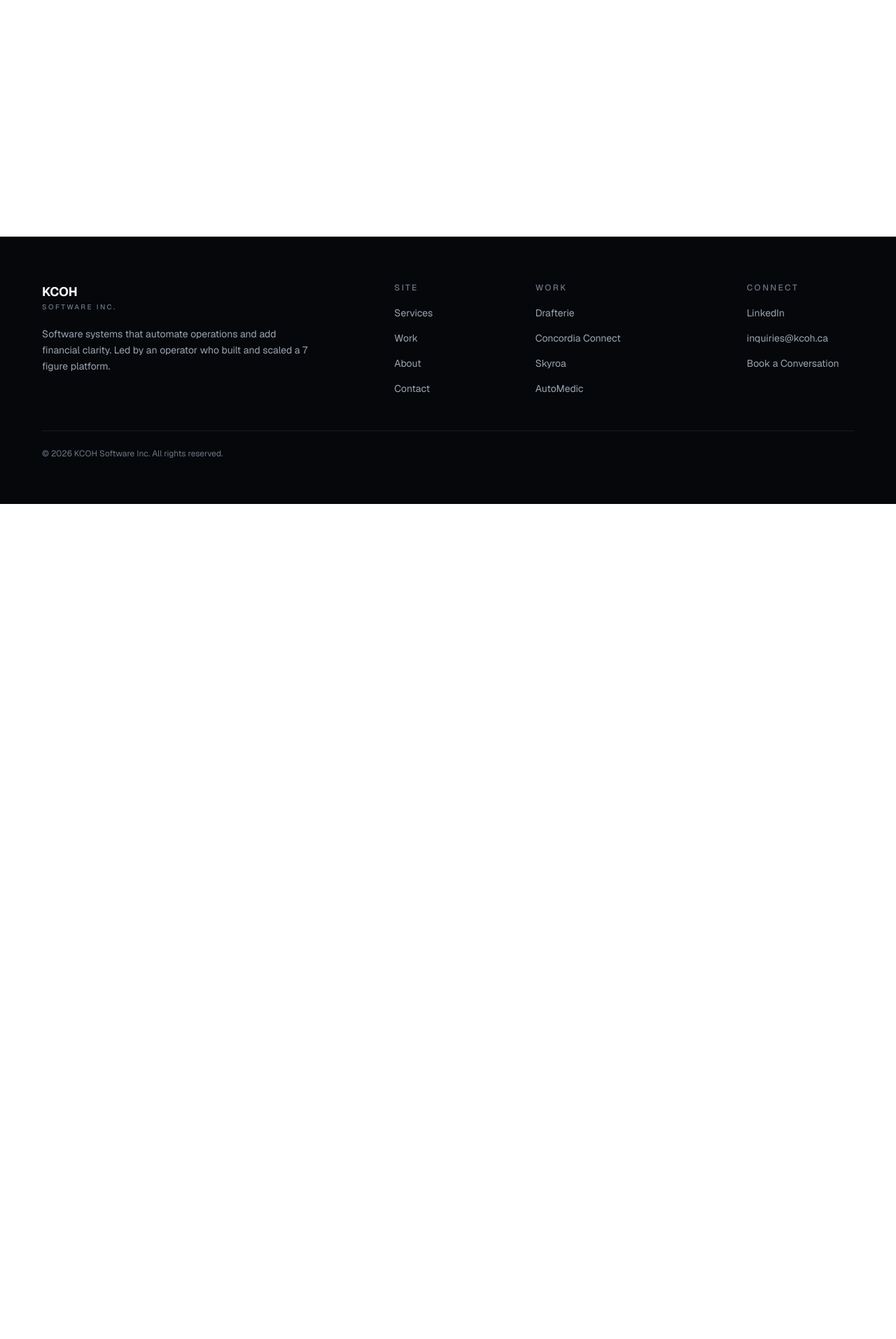
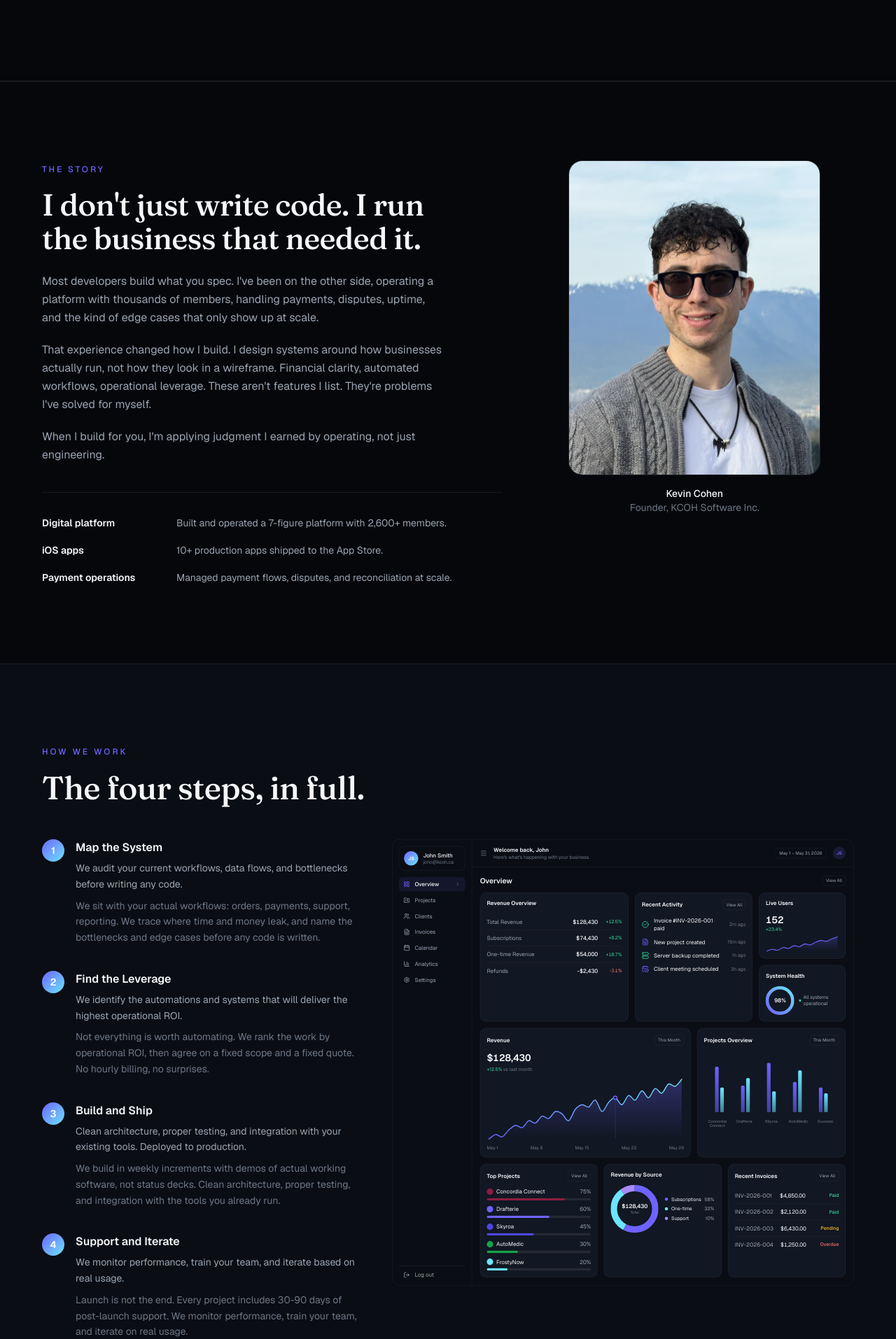
Before and after one commit to kevincohen18/kcoh, a Next.js app in the folder web/: page /about in a window 1280 px wide. Before the commit this address had no page. Shown: the part 527-2440 px from the top of the page at 70% size. Before the commit the page ends 1247 px from the top, so only its background shows below. Built offline with nearby package versions, Linux system fonts and the light colour scheme.

Commit message:
feat(web): /about page with founder story, expanded process, and principles

```diff
--- /dev/null
+++ b/web/app/about/page.tsx
@@ -0,0 +1,163 @@
+import type { Metadata } from "next";
+import Image from "next/image";
+import { Container } from "@/components/site/container";
+import { SectionLabel } from "@/components/site/section-label";
+import { Reveal } from "@/components/site/reveal";
+import { ScaledPreview } from "@/components/site/scaled-preview";
+import { PageHero } from "@/components/site/page-hero";
+import { CTASection } from "@/components/site/cta-section";
+import { DashboardScreen } from "@/components/dashboard/dashboard-screen";
+import { founder } from "@/content/founder";
+import { processSteps } from "@/content/process";
+import {
+  aboutIntro,
+  founderStory,
+  proofPoints,
+  stepDetails,
+  principles,
+} from "@/content/about";
+
+export const metadata: Metadata = {
+  title: "About",
+  description:
+    "Kevin Cohen built and operated a 7-figure platform with 2,600+ members. KCOH Software Inc. applies that operator judgment to software systems that automate operations and add financial clarity.",
+  alternates: { canonical: "/about/" },
+};
+
+export default function AboutPage() {
+  return (
+    <>
+      <PageHero
+        eyebrow="About"
+        title="Operator who builds systems under real constraints."
+        intro={aboutIntro}
+      />
+
+      {/* Founder story */}
+      <section className="border-t border-border bg-bg">
+        <Container className="grid gap-12 py-20 md:py-28 lg:grid-cols-12">
+          <Reveal className="lg:col-span-7">
+            <SectionLabel>The Story</SectionLabel>
+            <h2 className="mt-4 max-w-xl font-serif text-[clamp(28px,3.4vw,44px)] font-medium leading-[1.1] tracking-[-0.015em] text-fg">
+              {founder.quote.lead} {founder.quote.emphasis}
+            </h2>
+            <div className="mt-6 max-w-xl space-y-5">
+              {founderStory.map((p) => (
+                <p key={p} className="text-base leading-relaxed text-fg-muted">
+                  {p}
+                </p>
+              ))}
+            </div>
+            <ul className="mt-10 space-y-4 border-t border-border pt-8">
+              {proofPoints.map((pt) => (
+                <li
+                  key={pt.title}
+                  className="flex flex-col gap-0.5 sm:flex-row sm:items-baseline sm:gap-4"
+                >
+                  <span className="w-44 shrink-0 text-sm font-semibold text-fg">
+                    {pt.title}
+                  </span>
+                  <span className="text-sm leading-relaxed text-fg-muted">
+                    {pt.body}
+                  </span>
+                </li>
+              ))}
+            </ul>
+          </Reveal>
+
+          <Reveal delay={0.1} className="lg:col-span-5">
+            <div className="relative mx-auto aspect-[4/5] w-full max-w-[360px] overflow-hidden rounded-[20px] border border-border bg-section">
+              <Image
+                src={founder.photo}
+                alt={`${founder.name}, ${founder.role}`}
+                fill
+                sizes="360px"
+                className="object-cover"
+              />
+            </div>
+            <p className="mt-4 text-center text-sm font-medium text-fg">
+              {founder.name}
+            </p>
+            <p className="text-center text-sm text-fg-subtle">{founder.role}</p>
+          </Reveal>
+        </Container>
+      </section>
+
+      {/* How we work, expanded */}
+      <section id="process" className="scroll-mt-24 border-t border-border bg-section">
+        <Container className="py-20 md:py-28">
+          <Reveal>
+            <SectionLabel>How We Work</SectionLabel>
+            <h2 className="mt-4 max-w-xl font-serif text-[clamp(30px,3.6vw,48px)] font-medium leading-[1.08] tracking-[-0.015em] text-fg">
+              The four steps, in full.
+            </h2>
+          </Reveal>
+
+          <div className="mt-12 grid gap-12 lg:grid-cols-12 lg:gap-10">
+            <ol className="space-y-9 lg:col-span-5">
+              {processSteps.map((s, i) => (
+                <li key={s.n}>
+                  <Reveal delay={i * 0.06} className="flex gap-4">
+                    <span className="grid size-8 shrink-0 place-items-center rounded-full bg-[linear-gradient(135deg,var(--brand),var(--highlight))] text-sm font-semibold text-white">
+                      {s.n}
+                    </span>
+                    <div>
+                      <h3 className="text-base font-semibold text-fg">{s.title}</h3>
+                      <p className="mt-1.5 text-sm leading-relaxed text-fg-muted">
+                        {s.body}
+                      </p>
+                      <p className="mt-2 text-sm leading-relaxed text-fg-subtle">
+                        {stepDetails[s.n]}
+                      </p>
+                    </div>
+                  </Reveal>
+                </li>
+              ))}
+            </ol>
+
+            <Reveal delay={0.1} className="lg:col-span-7">
+              <div className="relative">
+                <div
+                  aria-hidden
+                  className="pointer-events-none absolute -inset-6 -z-10 rounded-[28px] opacity-30 blur-3xl"
+                  style={{
+                    background:
+                      "radial-gradient(closest-side, var(--brand), transparent)",
+                  }}
+                />
+                <ScaledPreview designWidth={1160}>
+                  <DashboardScreen />
+                </ScaledPreview>
+              </div>
+            </Reveal>
+          </div>
+        </Container>
+      </section>
+
+      {/* Operating principles */}
+      <section className="border-t border-border bg-bg">
+        <Container className="py-20 md:py-28">
+          <Reveal>
+            <SectionLabel>Operating Principles</SectionLabel>
+            <h2 className="mt-4 max-w-xl font-serif text-[clamp(30px,3.6vw,48px)] font-medium leading-[1.08] tracking-[-0.015em] text-fg">
+              No surprises. No fluff.
+            </h2>
+          </Reveal>
+          <div className="mt-12 grid gap-8 sm:grid-cols-2 lg:grid-cols-4">
+            {principles.map((p, i) => (
+              <Reveal key={p.title} delay={i * 0.05}>
+                <h3 className="text-base font-semibold text-fg">{p.title}</h3>
+                <p className="mt-2 text-sm leading-relaxed text-fg-muted">{p.body}</p>
+              </Reveal>
+            ))}
+          </div>
+        </Container>
+      </section>
+
+      <CTASection
+        heading="Work with an operator."
+        subline="30-minute call. No pitch, no pressure. Just a conversation about your systems."
+      />
+    </>
+  );
+}
```
